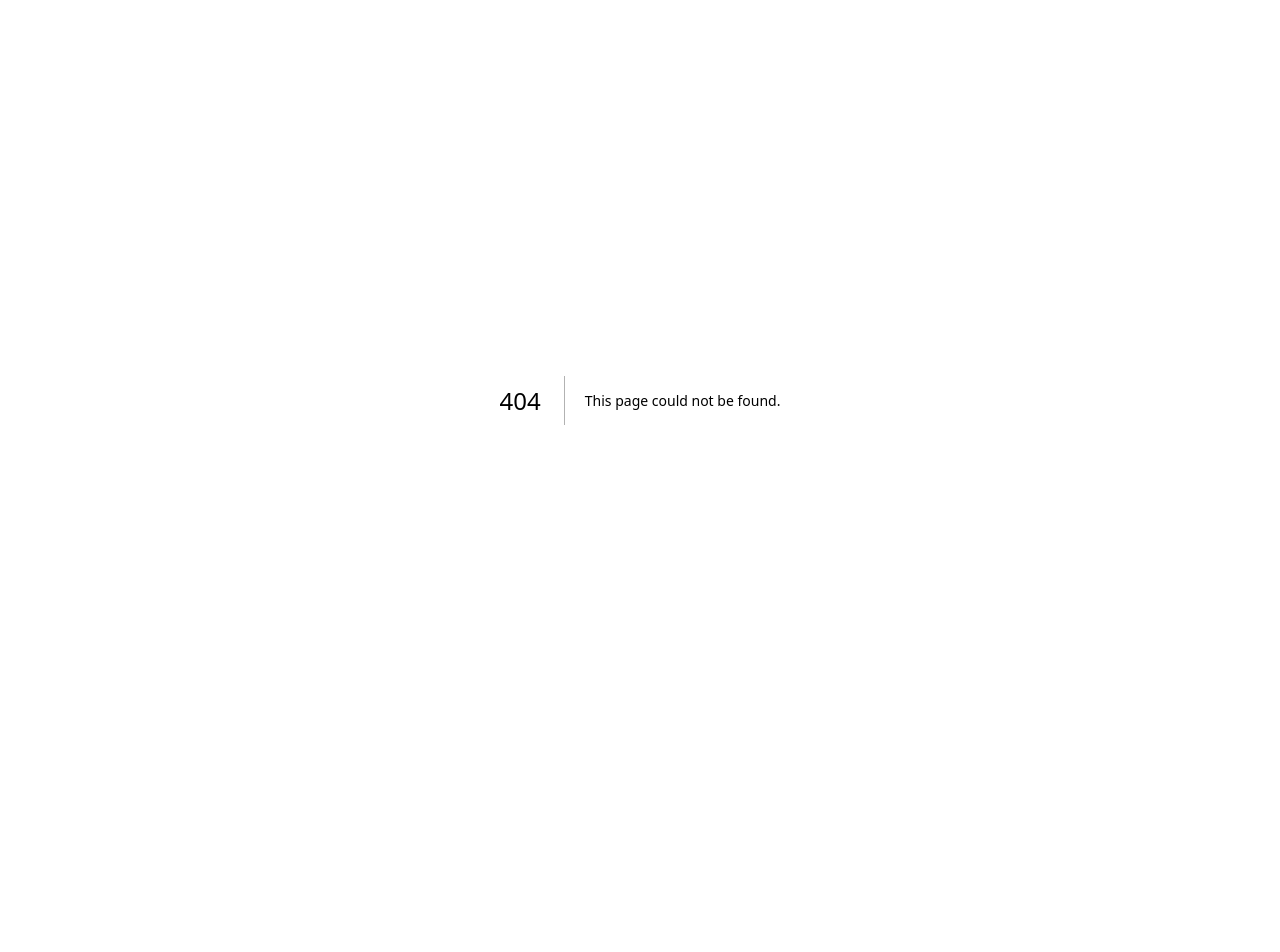
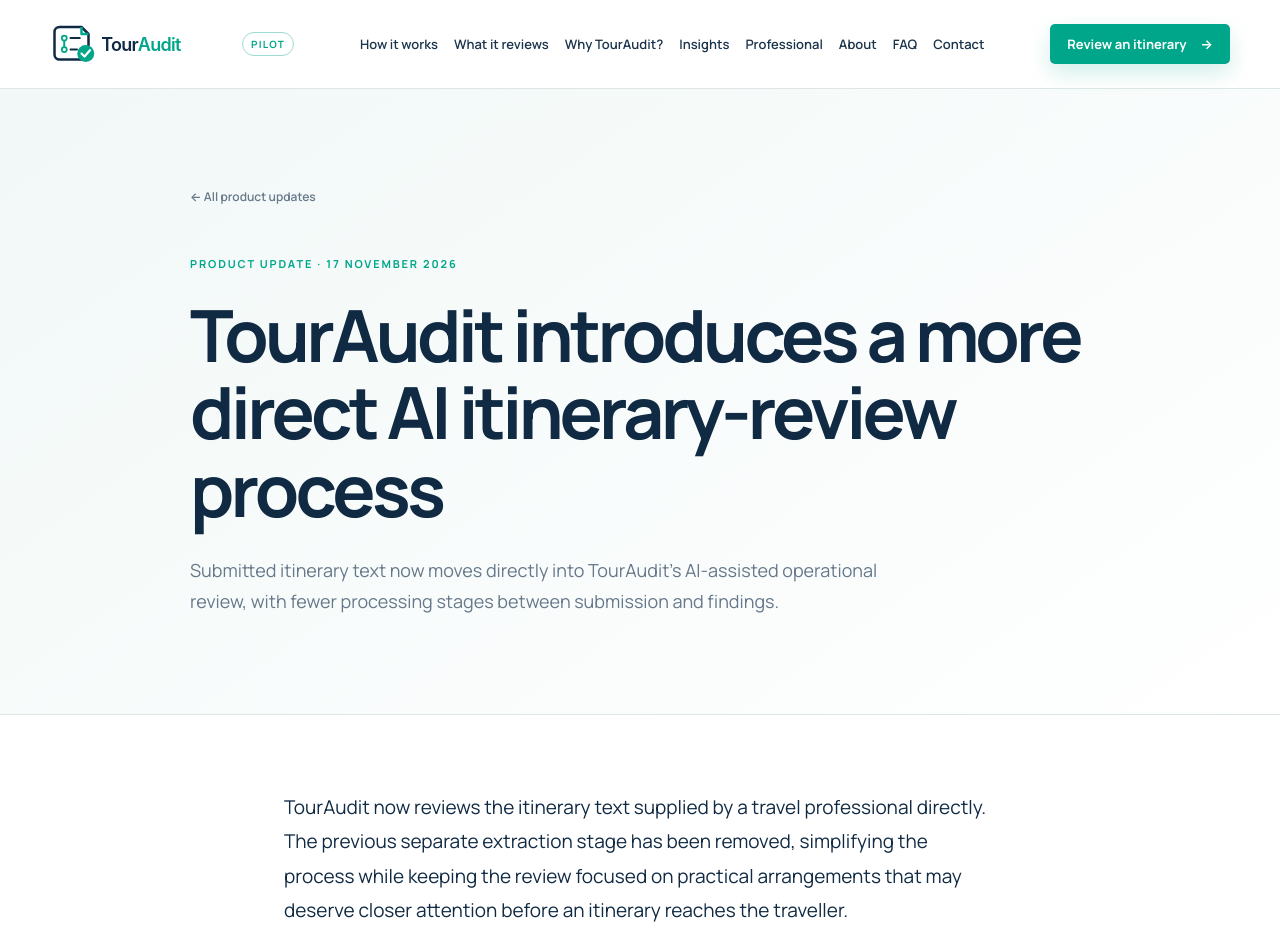
Before and after one commit to TripAudit/tripaudit-website, a Next.js app in the folder TripAudit-Vercel-Website/: page /updates/direct-ai-itinerary-review in a window 1280 px wide. Before the commit this address had no page. Shown: the top 952 px of the page. Before the commit the page ends 800 px from the top, so only its background shows below. Built offline with nearby package versions, Linux system fonts and the light colour scheme.

Commit message:
Publish direct AI itinerary review update

```diff
--- /dev/null
+++ b/TripAudit-Vercel-Website/app/updates/direct-ai-itinerary-review/page.tsx
@@ -0,0 +1,113 @@
+import type { Metadata } from "next";
+import Link from "next/link";
+import { notFound } from "next/navigation";
+import SiteFooter from "../../components/SiteFooter";
+import SiteHeader from "../../components/SiteHeader";
+import { directReviewUpdate, isUpdatePublished } from "../update-data";
+
+export const dynamic = "force-dynamic";
+
+const canonicalUrl = "https://www.touraudit.com/updates/direct-ai-itinerary-review";
+const metaDescription = "TourAudit now reviews itinerary text directly to identify tight connections, transfer gaps, room discrepancies and demanding sightseeing schedules.";
+
+export function generateMetadata(): Metadata {
+  if (!isUpdatePublished(directReviewUpdate)) notFound();
+
+  return {
+    title: "Direct AI Itinerary Review Process | TourAudit",
+    description: metaDescription,
+    alternates: { canonical: canonicalUrl },
+    openGraph: {
+      type: "article",
+      title: directReviewUpdate.title,
+      description: metaDescription,
+      url: canonicalUrl,
+      publishedTime: directReviewUpdate.publishDate,
+      authors: ["TourAudit"],
+    },
+  };
+}
+
+export default function DirectAiItineraryReviewUpdate() {
+  if (!isUpdatePublished(directReviewUpdate)) notFound();
+
+  const structuredData = {
+    "@context": "https://schema.org",
+    "@type": "BlogPosting",
+    "@id": `${canonicalUrl}#article`,
+    headline: directReviewUpdate.title,
+    description: metaDescription,
+    datePublished: directReviewUpdate.publishDate,
+    dateModified: directReviewUpdate.publishDate,
+    mainEntityOfPage: canonicalUrl,
+    inLanguage: "en",
+    author: {
+      "@type": "Organization",
+      "@id": "https://www.touraudit.com/#organization",
+      name: "TourAudit",
+      url: "https://www.touraudit.com",
+    },
+    publisher: {
+      "@type": "Organization",
+      "@id": "https://www.touraudit.com/#organization",
+      name: "TourAudit",
+      url: "https://www.touraudit.com",
+      logo: {
+        "@type": "ImageObject",
+        url: "https://www.touraudit.com/touraudit-logo-horizontal.svg",
+      },
+    },
+  };
+
+  return (
+    <main className="article-page">
+      <SiteHeader />
+      <script type="application/ld+json" dangerouslySetInnerHTML={{ __html: JSON.stringify(structuredData) }} />
+      <article>
+        <header className="article-hero">
+          <Link className="back-link" href="/updates">← All product updates</Link>
+          <p className="eyebrow">Product update · 17 November 2026</p>
+          <h1>{directReviewUpdate.title}</h1>
+          <p className="article-deck">Submitted itinerary text now moves directly into TourAudit’s AI-assisted operational review, with fewer processing stages between submission and findings.</p>
+        </header>
+
+        <div className="article-body">
+          <p className="article-intro">TourAudit now reviews the itinerary text supplied by a travel professional directly. The previous separate extraction stage has been removed, simplifying the process while keeping the review focused on practical arrangements that may deserve closer attention before an itinerary reaches the traveller.</p>
+
+          <section>
+            <h2>What does TourAudit review in a travel itinerary?</h2>
+            <p>TourAudit examines the submitted text for operational concerns across the journey. These may include tight flight, train or ground-transport connections; missing or unclear transfers; differences between room allocations and traveller numbers; demanding sightseeing schedules; inconsistencies between itinerary sections; and information that may be needed to understand how an arrangement will operate.</p>
+            <p>For example, a connection can appear possible until transfer time, luggage handling and reporting requirements are considered together. A sightseeing programme may fit on paper but leave limited allowance for travel between activities. The <Link href="/what-touraudit-reviews">TourAudit review coverage</Link> explains the main areas considered in more detail.</p>
+            <p>Not every concern will apply to every itinerary, and the review does not guarantee that all possible issues will be detected. Its usefulness depends partly on the completeness and clarity of the information submitted.</p>
+          </section>
+
+          <section>
+            <h2>Why was the review process changed?</h2>
+            <p>The earlier process first converted itinerary text into a separate extracted representation before the operational review began. TourAudit now assesses the submitted itinerary text directly, removing that intermediate stage and reducing the number of processing steps.</p>
+            <p>This creates a more direct review path and keeps the source itinerary available as a complete document during the assessment. The change does not alter the basic consultant workflow: submit the relevant itinerary text, read the observations and decide what requires clarification or revision. See <Link href="/how-it-works">how TourAudit works</Link> for the current process.</p>
+          </section>
+
+          <section>
+            <h2>Does TourAudit replace professional itinerary checking?</h2>
+            <p>No. TourAudit’s findings are advisory. Travel consultants should assess each observation using their destination knowledge, the traveller’s requirements and current information from airlines, hotels, transport providers, attractions and other authoritative supplier sources.</p>
+            <p>TourAudit does not independently verify live schedules, availability, closures or supplier commitments. A highlighted issue may require a correction, a supplier check, clearer wording or no change once additional context is considered. Professional judgment remains responsible for the final itinerary. The distinction is explained further on <Link href="/why-touraudit">Why TourAudit?</Link></p>
+          </section>
+
+          <section>
+            <h2>Have TourAudit’s privacy or security arrangements changed?</h2>
+            <p>No. Removing the extraction stage does not change TourAudit’s existing privacy choices or security controls. Travel professionals should continue to remove traveller names, contact details, booking references and other unnecessary personal or confidential information before submitting an itinerary.</p>
+            <p>The change concerns how the itinerary review is performed. It does not expand the information users are asked to provide or remove the controls already applied to the service.</p>
+          </section>
+
+          <aside className="article-cta">
+            <p className="eyebrow">Review before you send</p>
+            <h2>Add an operational check to your itinerary workflow.</h2>
+            <p>Submit the relevant itinerary text, review the advisory findings and apply your destination knowledge and professional judgment.</p>
+            <a className="button" href="https://app.touraudit.com/">Review an itinerary with TourAudit <span aria-hidden="true">→</span></a>
+          </aside>
+        </div>
+      </article>
+      <SiteFooter className="article-footer" />
+    </main>
+  );
+}
--- a/TripAudit-Vercel-Website/app/updates/update-data.ts
+++ b/TripAudit-Vercel-Website/app/updates/update-data.ts
@@ -6,7 +6,16 @@ export const professionalUpdate = {
   href: "/updates/touraudit-professional",
 };
 
+export const directReviewUpdate = {
+  date: "17 November 2026",
+  publishDate: "2026-11-17T09:00:00+05:30",
+  title: "TourAudit introduces a more direct AI itinerary-review process",
+  description: "TourAudit now reviews submitted itinerary text directly, focusing its advisory review on operational concerns without a separate extraction stage.",
+  href: "/updates/direct-ai-itinerary-review",
+};
+
 export const updates = [
+  directReviewUpdate,
   professionalUpdate,
   {
     date: "10 November 2026",
```
